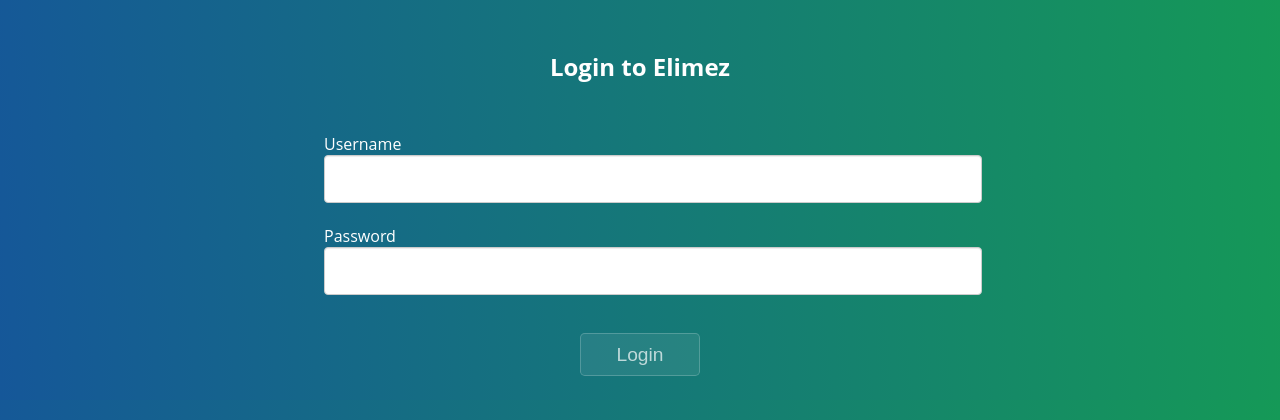
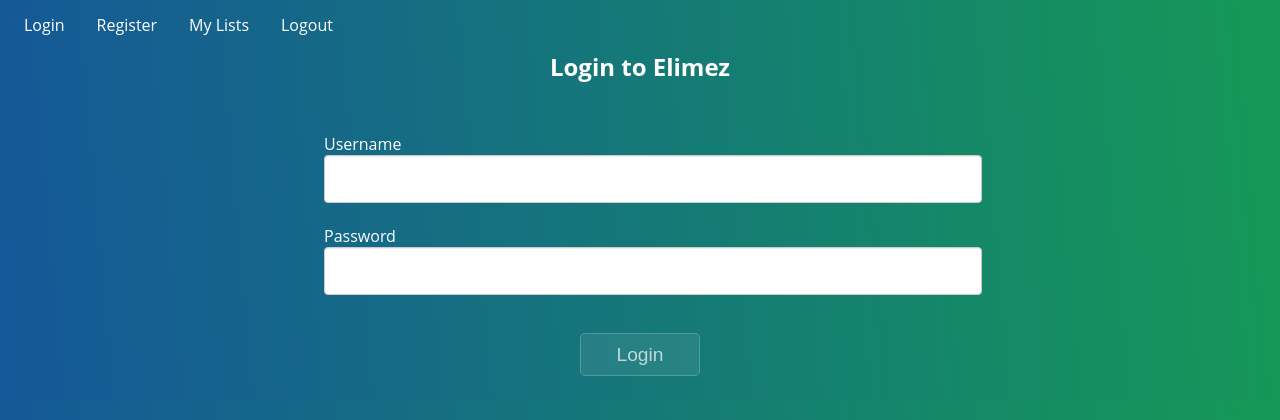
Before and after one commit to sergeek/elimez, a Flask app: page /login in a window 1280 px wide. Shown: the top 420 px of the page. Run offline with Flask 2, Linux system fonts and the light colour scheme.

Commit message:
fixed issue with login, added navigation

```diff
--- a/main.py
+++ b/main.py
@@ -85,7 +85,7 @@
         password = request.form['password']
         password_hash = hashlib.sha256(str.encode(password)).hexdigest()
         user = User.query.filter_by(username=username).first()
-        if user and password_hash:
+        if user and (password_hash == user.password):
             session['username'] = username
             return redirect("/")
         else:
--- a/static/stylesheets/style.css
+++ b/static/stylesheets/style.css
@@ -71,3 +71,34 @@
 .form-label {
     margin-left: 25%;
 }
+
+ul {
+    list-style-type: none;
+    margin: 0;
+    padding: 0;
+    overflow: hidden;
+    background-color: #159957y;
+    position: fixed;
+    top: 0;
+    width: 100%;
+}
+
+li {
+    float: left;
+}
+
+li a {
+    display: block;
+    color: white;
+    text-align: center;
+    padding: 14px 16px;
+    text-decoration: none;
+}
+
+li a:hover:not(.active) {
+    background-color: gray;
+}
+
+.active {
+    background-color: gray;
+}
--- a/templates/base.html
+++ b/templates/base.html
@@ -3,6 +3,14 @@
     <head>
         <title>{{page_title}}</title>
         <link rel="stylesheet" type="text/css" href="{{url_for('static', filename='stylesheets/style.css')}}">
+        <ul>
+
+  <li><a href="/login">Login</a></li>
+  <li><a href="/register">Register</a></li>
+  <li><a href="/">My Lists</a></li>
+  <li><a href="/logout">Logout</a></li>
+
+</ul>
     </head>
 <body>
     {% block content %}
```
